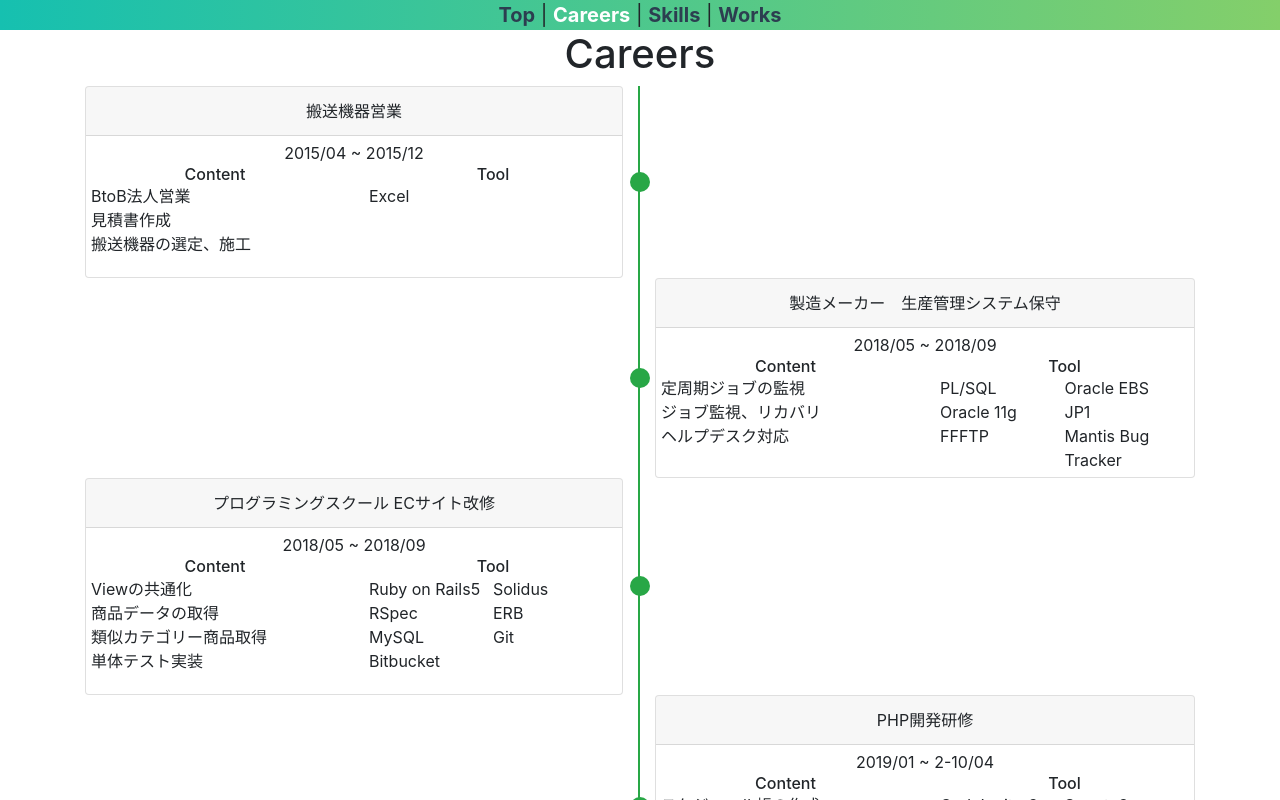
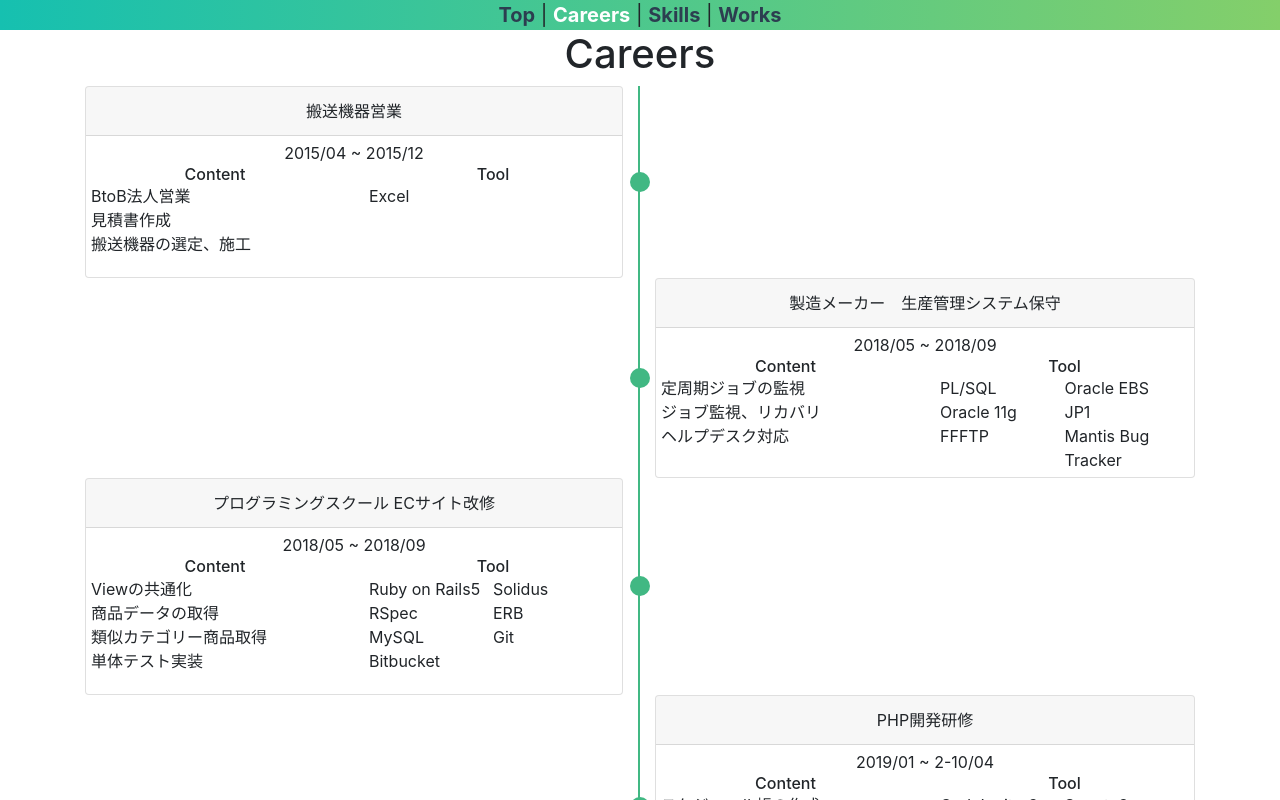
Before and after one commit to urape/portfolio, a Vue app: page /careers in a window 1280 px wide. Shown: the top 800 px of the page. Built offline with nearby package versions, Linux system fonts and the light colour scheme.

Commit message:
modify timeline color

```diff
--- a/src/views/Careers.vue
+++ b/src/views/Careers.vue
@@ -182,14 +182,14 @@ export default ({
   }
 
   .item-border {
-    border-right: solid 2px #28A746;
+    border-right: solid 2px #41B883;
   }
 
   .circle {
     width: 20px;
     height: 20px;
     border-radius: 50%;
-    background: #28A746;
+    background: #41B883;
     position: absolute;
     top: 0;
     right: 0;
```
Also changed, not shown: 7 other files (tests, documents, lock files or other folders).
